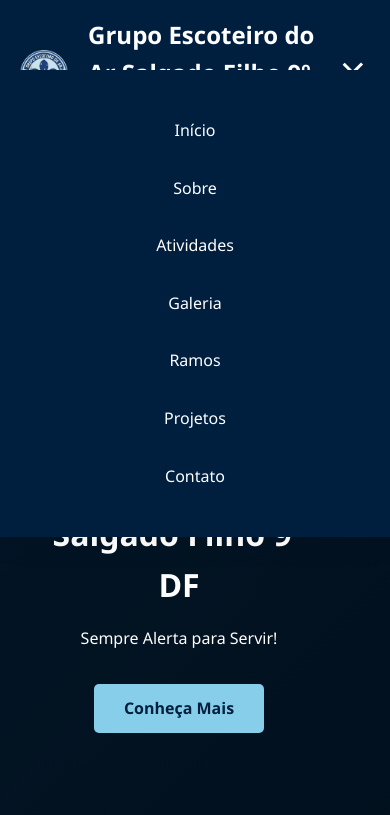
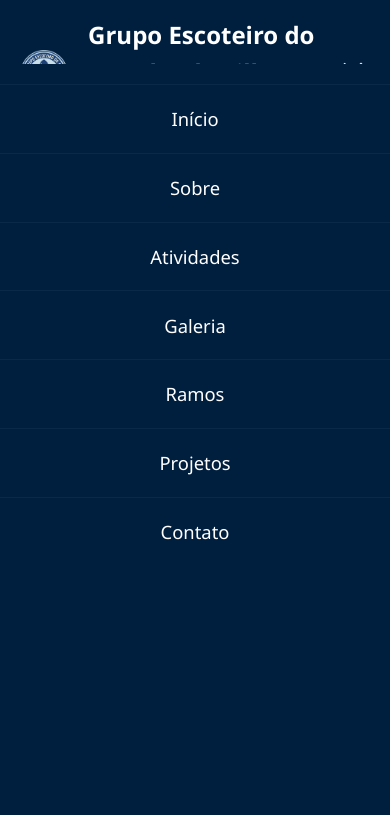
Before and after one commit to bezerrayan/Projeto-9df, a plain HTML site: page index.html in a window 390 px wide. Both pictures are taken after a click on the button "Toggle menu". Shown: the top 815 px of the page. Drawn offline with Linux system fonts and the light colour scheme; files whose address does not match are found by name.

Commit message:
ajustando menu moibile

```diff
--- a/script.js
+++ b/script.js
@@ -6,8 +6,13 @@ document.addEventListener('DOMContentLoaded', function() {
     const navMenu = document.querySelector('.nav-menu');
 
     if (menuToggle && navMenu) {
+        // ensure aria-expanded present
+        if (!menuToggle.hasAttribute('aria-expanded')) menuToggle.setAttribute('aria-expanded', 'false');
+
         menuToggle.addEventListener('click', function() {
-            navMenu.classList.toggle('active');
+            const isActive = navMenu.classList.toggle('active');
+            // update aria-expanded for accessibility
+            menuToggle.setAttribute('aria-expanded', isActive ? 'true' : 'false');
 
             // Animate hamburger menu
             const spans = menuToggle.querySelectorAll('span');
@@ -27,6 +32,7 @@ document.addEventListener('DOMContentLoaded', function() {
         navLinks.forEach(link => {
             link.addEventListener('click', function() {
                 navMenu.classList.remove('active');
+                menuToggle.setAttribute('aria-expanded', 'false');
                 const spans = menuToggle.querySelectorAll('span');
                 spans[0].style.transform = 'none';
                 spans[1].style.opacity = '1';
@@ -41,6 +47,7 @@ document.addEventListener('DOMContentLoaded', function() {
 
             if (!isClickInsideNav && !isClickOnToggle && navMenu.classList.contains('active')) {
                 navMenu.classList.remove('active');
+                menuToggle.setAttribute('aria-expanded', 'false');
                 const spans = menuToggle.querySelectorAll('span');
                 spans[0].style.transform = 'none';
                 spans[1].style.opacity = '1';
--- a/style.css
+++ b/style.css
@@ -915,6 +915,30 @@ section {
     color: var(--text-light);
     font-size: 0.95rem;
     text-align: center;
+}
+
+/* Overlay de texto centralizado sobre imagens (mantém o dimensionamento da imagem) */
+.image-placeholder .overlay-text {
+    position: absolute;
+    top: 50%;
+    left: 50%;
+    transform: translate(-50%, -50%);
+    color: var(--white);
+    background: rgba(0,0,0,0.36);
+    padding: 0.45rem 0.9rem;
+    border-radius: 6px;
+    font-weight: 700;
+    text-align: center;
+    max-width: 90%;
+    box-shadow: 0 8px 20px rgba(0,0,0,0.25);
+    pointer-events: none; /* evita interceptar cliques na imagem */
+}
+
+@media (max-width: 480px) {
+    .image-placeholder .overlay-text {
+        font-size: 0.95rem;
+        padding: 0.35rem 0.6rem;
+    }
 }
 
 @media (max-width: 768px) {
@@ -1432,18 +1456,22 @@ section {
         display: flex;
     }
 
+    /* Mobile navigation: full-height panel under the header, scrollable */
     .nav-menu {
         position: fixed;
-        top: 70px;
+        top: 64px; /* assume header height ~64px */
         left: -100%;
         flex-direction: column;
         background-color: var(--navy-blue);
         width: 100%;
+        height: calc(100vh - 64px);
         text-align: center;
-        transition: left 0.3s ease;
-        box-shadow: 0 10px 27px rgba(0, 0, 0, 0.05);
-        padding: 2rem 0;
+        transition: left 0.28s ease, opacity 0.28s ease;
+        box-shadow: 0 10px 27px rgba(0, 0, 0, 0.12);
+        padding-top: 1.25rem;
         gap: 0;
+        overflow-y: auto;
+        z-index: 1500;
     }
 
     .nav-menu.active {
@@ -1456,8 +1484,10 @@ section {
 
     .nav-menu a {
         display: block;
-        padding: 1rem;
+        padding: 1.2rem 1rem;
         width: 100%;
+        font-size: 1.15rem; /* larger tap area */
+        border-top: 1px solid rgba(255,255,255,0.04);
     }
 
     .hero-title {
@@ -1528,3 +1558,40 @@ section {
         width: 100%;
     }
 }
+
+/* Ajustes específicos para centralizar o conteúdo do hero na versão mobile */
+@media (max-width: 768px) {
+    .hero {
+        /* usar uma altura menor para caber melhor em telas pequenas */
+        height: 70vh;
+        min-height: 320px;
+        display: flex;
+        align-items: center;
+        justify-content: center;
+        padding: 1.5rem 1rem;
+    }
+
+    .hero-content {
+        position: relative;
+        top: auto;
+        left: auto;
+        transform: none;
+        text-align: center;
+        z-index: 2;
+        max-width: 95%;
+        padding: 0.5rem;
+    }
+
+    .hero-title {
+        font-size: 2rem;
+        line-height: 1.05;
+    }
+
+    .hero-subtitle {
+        font-size: 1rem;
+    }
+
+    .hero-scroll {
+        bottom: 10px;
+    }
+}
```
Also changed, not shown: ramo.html (+5 -0 lines).
